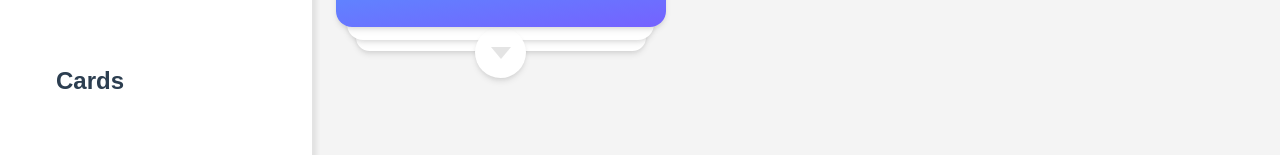
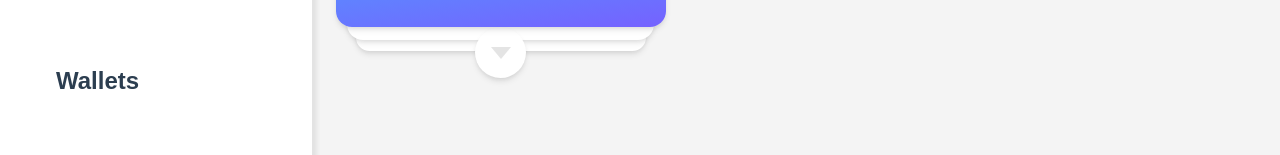
Before and after one commit to jvillegasd/financial-go, a Vue app in the folder client/: page /dashboard in a window 1280 px wide. Shown: the part 323-478 px from the top of the page. Built offline with nearby package versions, Linux system fonts and the light colour scheme; some icons are missing; a web font is replaced by a local one.

Commit message:
Cards module changed by Wallet module

```diff
--- a/client/src/assets/styles/global.css
+++ b/client/src/assets/styles/global.css
@@ -9,3 +9,7 @@ body.dashboard {
   height: 100%;
   background-attachment: fixed !important;
 }
+
+.bg-grad-pb {
+  background: linear-gradient(172deg, rgba(51,201,255,1) 0%, rgba(117,98,255,1) 100%);
+}
--- a/client/src/components/Cards/CardSlide.vue
+++ b/client/src/components/Wallets/WalletSlide.vue
@@ -44,7 +44,15 @@ import RoundedBtn from "../../components/Buttons/Rounded_btn.vue";
 
 export default {
   name: "wallet-slide",
-  components: {RoundedBtn}
+  components: {RoundedBtn},
+  data() {
+    return {
+      wallets: null
+    }
+  },
+  mounted() {
+
+  }
 }
 </script>
 
@@ -56,9 +64,6 @@ export default {
   .wallet-label {
     color: rgba(250, 250, 250, 0.5);
   }
-  .bg-grad-pb {
-    background: linear-gradient(172deg, rgba(51,201,255,1) 0%, rgba(117,98,255,1) 100%);
-  }
   .card-slide-img {
     opacity: 0.1;
     width: 80px;
--- a/client/src/layout/DashboardLayout.vue
+++ b/client/src/layout/DashboardLayout.vue
@@ -57,11 +57,11 @@
             </router-link>
           </li>
           <li>
-            <router-link to="/cards">
+            <router-link to="/wallets">
               <DashboardBtn
-                id="cards_module"
-                title="Cards"
-                :selected="active_module === 'cards_module'"
+                id="wallets_module"
+                title="Wallets"
+                :selected="active_module === 'wallets_module'"
                 @btn-pressed="activateModule"
               >
                 <CreditCardIcon />
--- a/client/src/router/index.js
+++ b/client/src/router/index.js
@@ -94,14 +94,14 @@ const routes = [
         }
       },
       {
-        path: '/cards',
-        component: () => import('../views/dashboard/Cards.vue'),
+        path: '/wallets',
+        component: () => import('../views/dashboard/Wallets.vue'),
         meta: {
-          title: "Financial Go | Cards",
+          title: "Financial Go | Wallets",
           metaTags: [
             {
-              name: "cards",
-              description: "Information about every card the current user registered."
+              name: "wallets",
+              description: "Information about every wallet the current user registered."
             }
           ]
         }
--- a/client/src/views/dashboard/Main.vue
+++ b/client/src/views/dashboard/Main.vue
@@ -2,17 +2,17 @@
   <div>
     <h1 class="text-3xl font-bold ml-20 mt-7">Dashboard</h1>
     <div class="row">
-      <card-slide></card-slide>
+      <wallet-slide></wallet-slide>
     </div>
   </div>
 </template>
 
 <script>
-import CardSlide from '../../components/Cards/CardSlide.vue';
+import WalletSlide from '../../components/Wallets/WalletSlide.vue';
 
 export default {
   name: 'Dashboard',
-  components: {CardSlide},
+  components: {WalletSlide},
   created() {
     this.$emit('selected-module', "dashboard_module");
   }
--- a/client/src/views/dashboard/Cards.vue
+++ b/client/src/views/dashboard/Wallets.vue
@@ -1,14 +1,14 @@
 <template>
   <div>
-    Cards
+    Wallets
   </div>
 </template>
 
 <script>
 export default {
-  name: 'Cards',
+  name: 'Wallets',
   created() {
-    this.$emit('selected-module', "cards_module");
+    this.$emit('selected-module', "wallets_module");
   }
 }
 </script>
```
